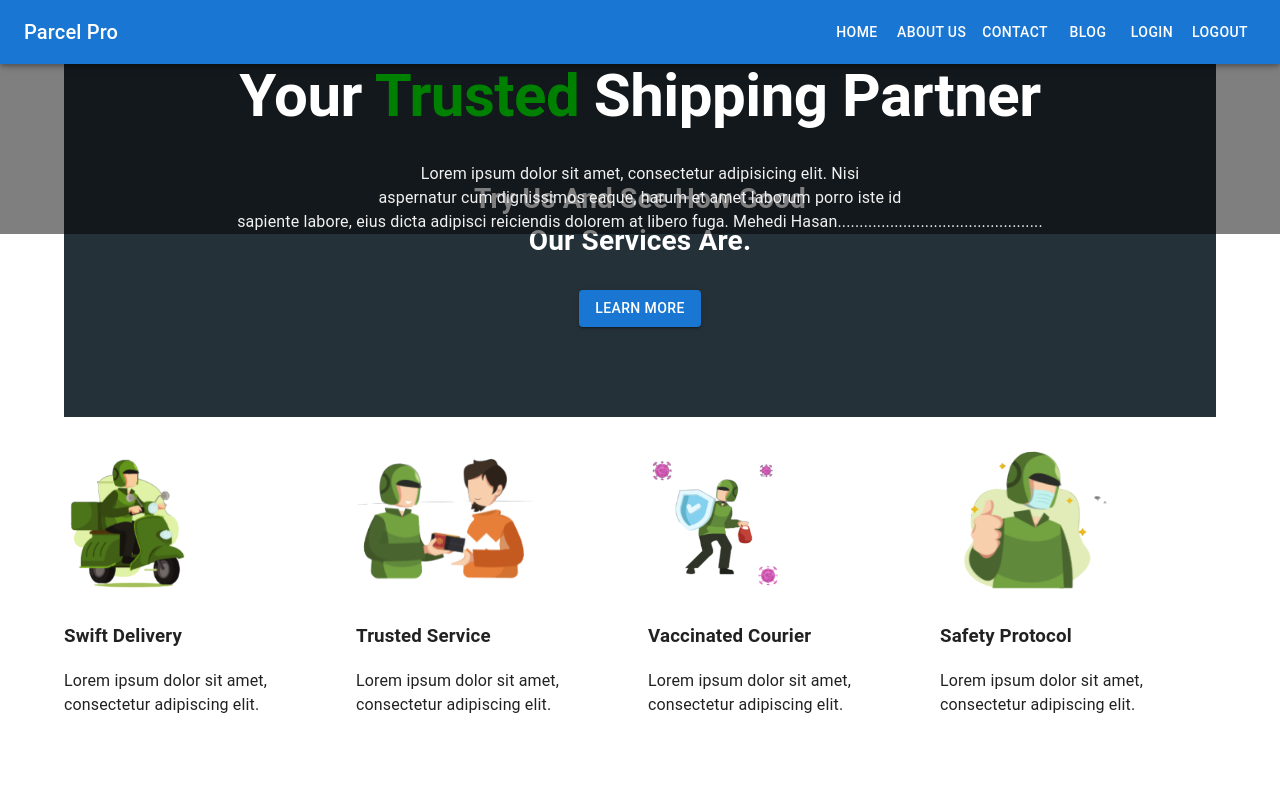
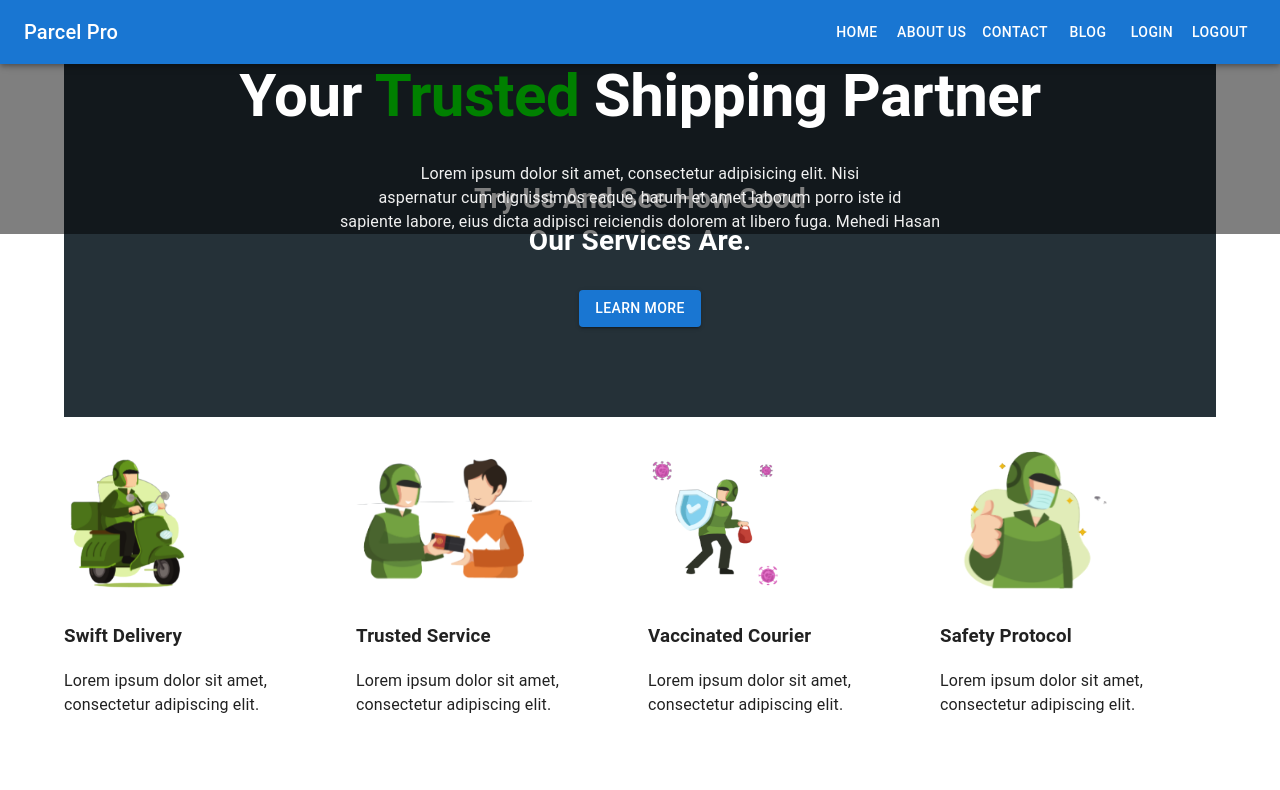
Before and after one commit to mehedihasan2004/parcel-pro-client, a React (Create React App) app: page / in a window 1280 px wide. Shown: the top 790 px of the page. Built offline with nearby package versions, Linux system fonts and the light colour scheme; no server answers.

Commit message:
dot removed

```diff
--- a/src/pages/home/HomeBanner.jsx
+++ b/src/pages/home/HomeBanner.jsx
@@ -27,7 +27,7 @@ const HomeBanner = () => {
           aspernatur cum dignissimos eaque, harum et amet laborum porro iste id
           <br />
           sapiente labore, eius dicta adipisci reiciendis dolorem at libero
-          fuga. Mehedi Hasan...............................................
+          fuga. Mehedi Hasan
         </Typography>
       </div>
     </div>
```
